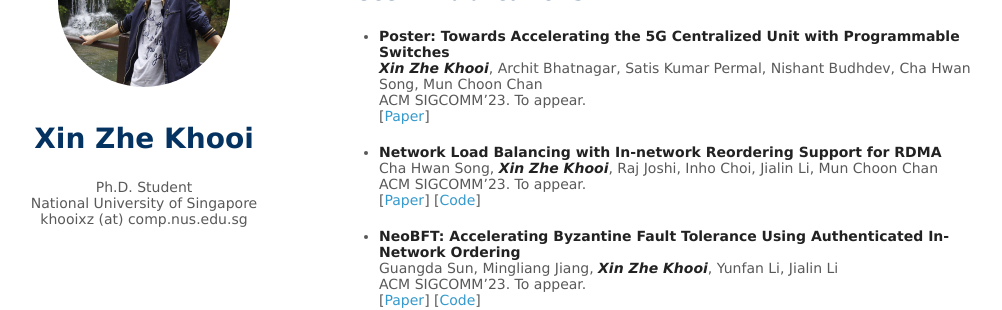
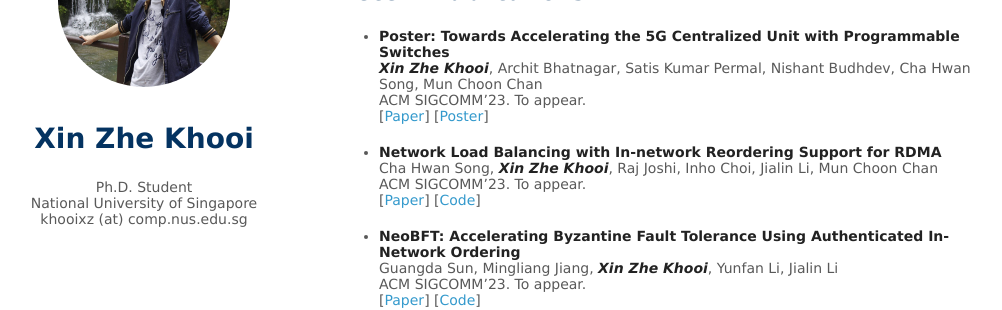
Before and after one commit to khooi8913/khooi8913.github.io, a Jekyll site: the page built from index.md, in a window 1280 px wide and 900 px high, scrolled down 439 px. Shown: the part 152-462 px from the top of the window, without its empty margins (131-1133 px from the left). Built offline with Jekyll 4.4.1, drawn with Linux system fonts in a browser that asks for light colours; nearby versions of some CDN libraries; a style sheet for code colours, icons or effects is not loaded; our own code applies the rules of GitHub Pages for plain Markdown files.

Commit message:
added poster link

```diff
--- a/index.md
+++ b/index.md
@@ -34,6 +34,7 @@ My research interests lie in the domain of programmable networks, particularly i
   ACM SIGCOMM'23. To appear.
   <br>
   [[Paper](https://drive.google.com/file/d/1npCdR9Wqa_6aNe5IfgrklZuEbwVddahA/view?usp=drive_link)]
+  [[Poster](https://drive.google.com/file/d/1cHTYJSZf6UvQRQFaDnpC_WzPcAvCqcaw/)]
 
 - **Network Load Balancing with In-network Reordering Support for RDMA**
   <br>
```
